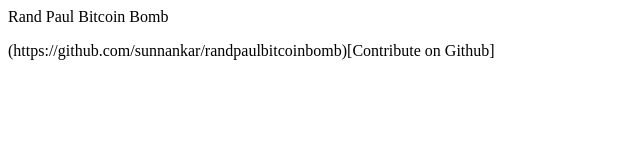
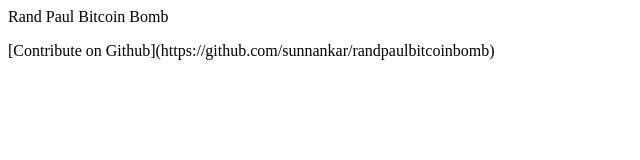
Before and after one commit to RandPaul2016/randpaulbitcoinbomb, a plain HTML site: page index.html in a window 1280 px wide. Shown: the full height of the page, 0-640 px from the left. Drawn offline with Linux system fonts and the light colour scheme.

Commit message:
Update index.html

```diff
--- a/index.html
+++ b/index.html
@@ -1,2 +1,2 @@
 Rand Paul Bitcoin Bomb
-<p>(https://github.com/sunnankar/randpaulbitcoinbomb)[Contribute on Github]</p>
+<p>[Contribute on Github](https://github.com/sunnankar/randpaulbitcoinbomb)</p>
```
